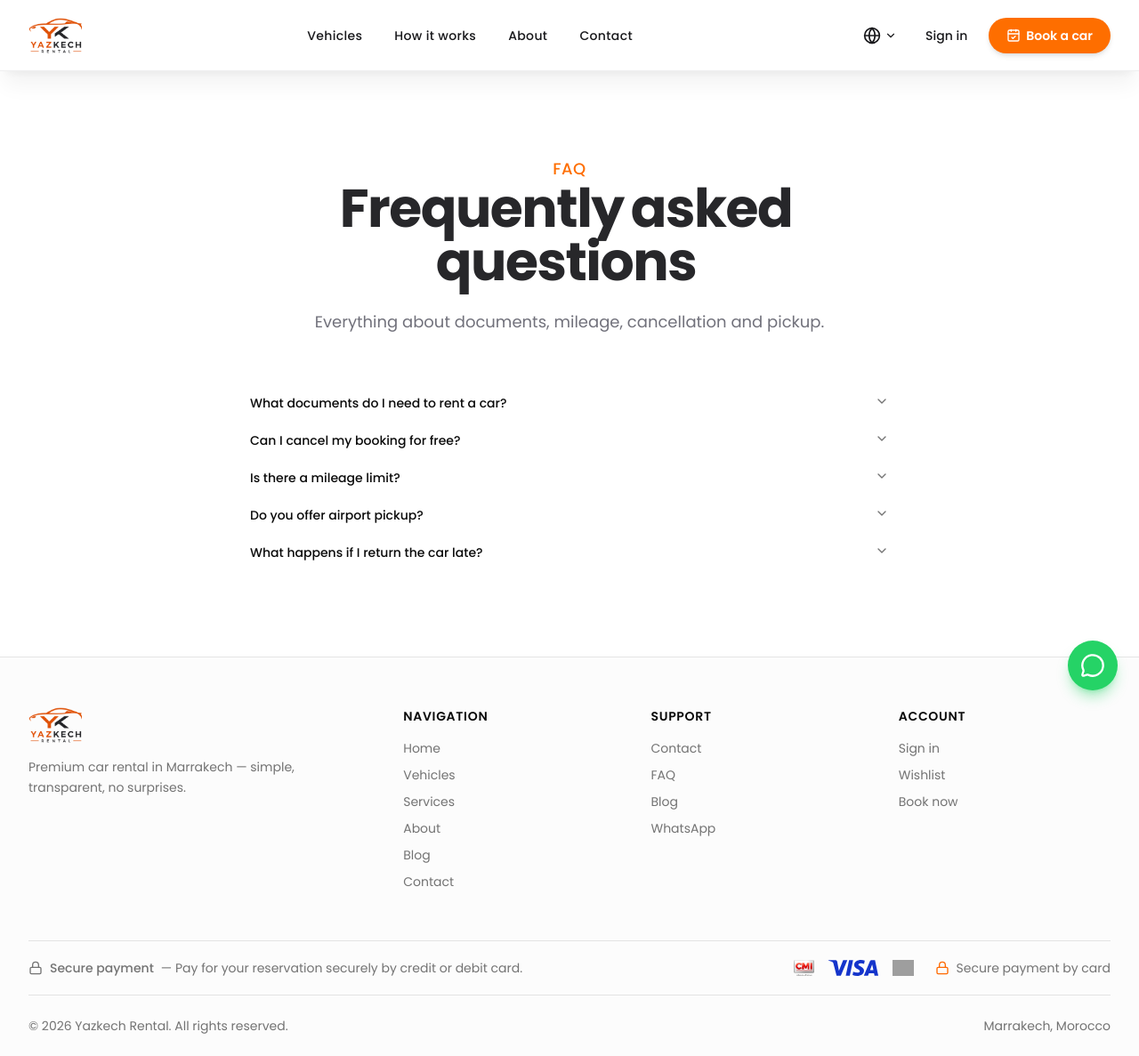
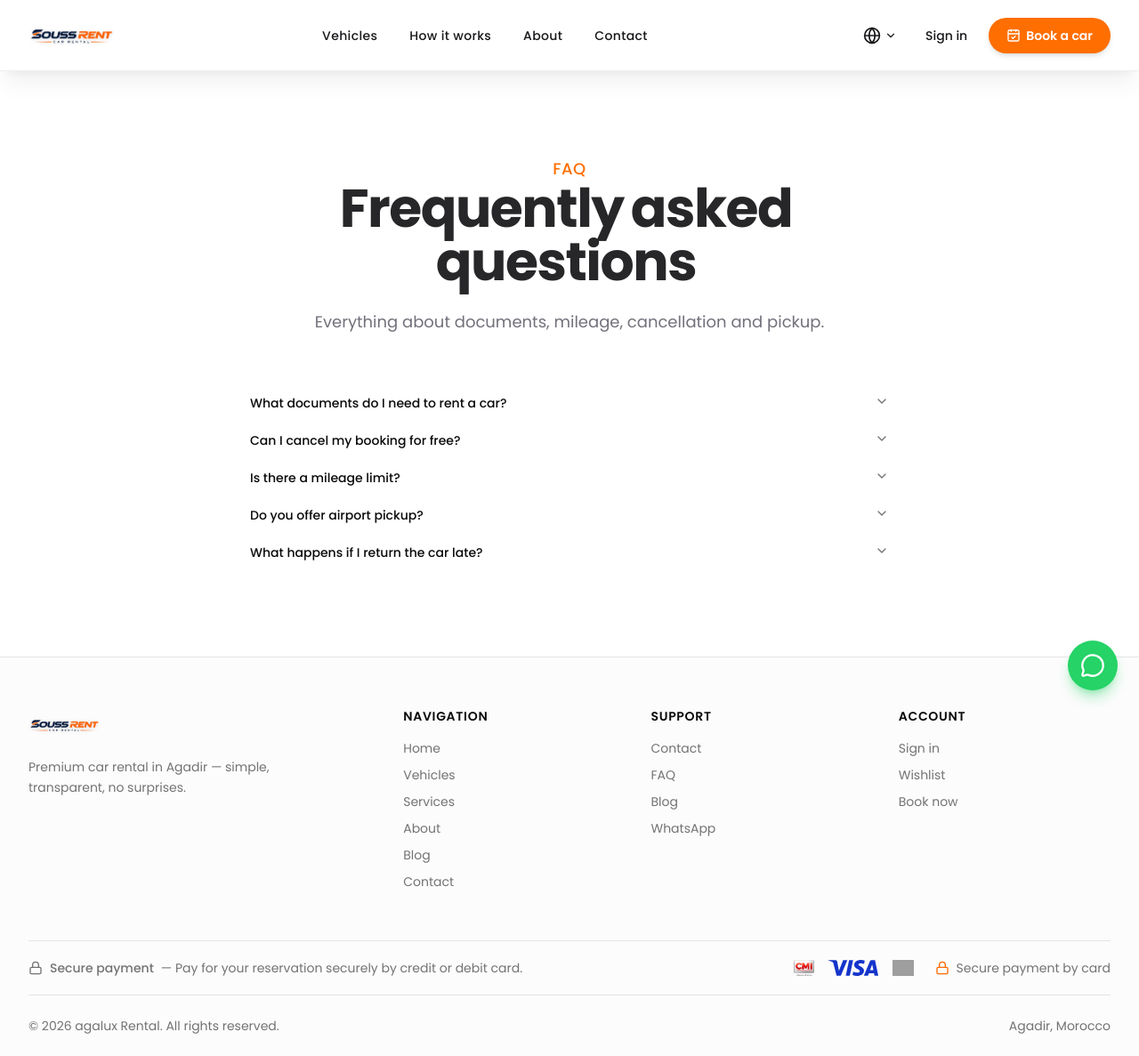
Before and after one commit to yousefeltrach/LuxCar, a Next.js app: page /faq in a window 1280 px wide. Shown: the whole page at 89% size. Built offline with nearby package versions, Linux system fonts and the light colour scheme; grey boxes are pictures that could not be loaded.

Commit message:
Enhance login, footer, and sidebar components with updated branding and improved layout

```diff
--- a/app/globals.css
+++ b/app/globals.css
@@ -151,6 +151,39 @@
   }
 }
 
+/* Preloader — logo pop-in, car drive, progress bar */
+@keyframes logo-pop {
+  0% {
+    opacity: 0;
+    transform: translateY(12px) scale(0.85);
+  }
+  100% {
+    opacity: 1;
+    transform: translateY(0) scale(1);
+  }
+}
+
+@keyframes cl-drive {
+  0% {
+    transform: translateX(-110%);
+  }
+  100% {
+    transform: translateX(260%);
+  }
+}
+
+@keyframes cl-progress {
+  0% {
+    transform: translateX(-100%);
+  }
+  50% {
+    transform: translateX(120%);
+  }
+  100% {
+    transform: translateX(300%);
+  }
+}
+
 @media (prefers-reduced-motion: no-preference) {
   .hero-rise {
     animation: hero-rise 0.9s cubic-bezier(0.22, 1, 0.36, 1) 1.7s both;
--- a/app/login/page.tsx
+++ b/app/login/page.tsx
@@ -2,6 +2,7 @@
 
 import Link from "next/link"
 import Image from "next/image"
+import { Logo } from "@/components/site/Logo"
    import {
   ArrowRight,
   CheckCircle,
@@ -27,7 +28,7 @@ type Mode = "signin" | "register"
 
 const headings = {
   signin: { title: "Welcome back", subtitle: "Sign in to manage your bookings and reservations." },
-  register: { title: "Create your account", subtitle: "Join Yazkech and rent your car in Marrakech in minutes." },
+  register: { title: "Create your account", subtitle: "Join agalux and rent your car in Agadir in minutes." },
 } as const
 
 export default function LoginPage() {
@@ -48,7 +49,7 @@ export default function LoginPage() {
         <div className="absolute inset-0 z-0">
           <Image
             src="/images/herobackground-v2.png"
-            alt="Car rental in Marrakech"
+            alt="Car rental in Agadir"
             fill
             className="object-cover"
             priority
@@ -59,14 +60,9 @@ export default function LoginPage() {
         </div>
 
         <div className="relative z-10">
-          <Image
-            src="/logos/logo.png"
-            alt="Yazkech Rental"
-            width={140}
-            height={40}
-            className="mb-10 h-10 w-auto"
-            priority
-          />
+          <div className="mb-10">
+            <Logo size="md" priority className="drop-shadow-[0_2px_10px_rgba(255,255,255,0.25)]" />
+          </div>
 
           <p className="inline-flex items-center gap-2 rounded-full border border-white/15 bg-white/10 px-4 py-1.5 text-[11px] font-bold uppercase tracking-[0.25em] text-orange-400 backdrop-blur-sm">
             <ShieldCheck className="size-3.5" />
@@ -74,7 +70,7 @@ export default function LoginPage() {
           </p>
 
           <h1 className="mt-6 text-4xl font-bold leading-tight text-white lg:text-5xl">
-            Rent your car in Marrakech with{" "}
+            Rent your car in Agadir with{" "}
             <span className="text-orange-500">total confidence</span>
           </h1>
 
@@ -107,15 +103,8 @@ export default function LoginPage() {
       <div className="flex w-full flex-col justify-center px-6 py-12 lg:w-1/2 lg:px-12">
         <div className="mx-auto w-full max-w-sm">
           <div className="mb-8 lg:hidden">
-            <Link href="/" className="inline-block">
-              <Image
-                src="/logos/logo.png"
-                alt="Yazkech Rental"
-                width={100}
-                height={32}
-                className="h-8 w-auto"
-                priority
-              />
+            <Link href="/" className="inline-block" aria-label="agalux Rental home">
+              <Logo size="sm" priority />
             </Link>
           </div>
 
--- a/components/site/AccountSidebar.tsx
+++ b/components/site/AccountSidebar.tsx
@@ -1,7 +1,7 @@
 "use client"
 
 import Link from "next/link"
-import Image from "next/image"
+import { Logo } from "./Logo"
 
 const navItems = [
   { label: "Dashboard", href: "/dashboard" },
@@ -17,15 +17,8 @@ interface AccountSidebarProps {
 export function AccountSidebar({ activeItem }: AccountSidebarProps) {
   return (
     <aside className="hidden lg:flex lg:w-64 lg:flex-col lg:border-r lg:border-foreground/10 lg:p-6">
-      <Link href="/" className="mb-8 inline-block">
-        <Image
-          src="/logos/logo.png"
-          alt="Yazkech Rental"
-          width={120}
-          height={32}
-          className="h-8 w-auto"
-          priority
-        />
+      <Link href="/" className="mb-8 inline-block" aria-label="agalux Rental home">
+        <Logo size="sm" priority />
       </Link>
 
       <nav className="flex flex-col gap-1">
--- a/components/site/CTASection.tsx
+++ b/components/site/CTASection.tsx
@@ -7,7 +7,7 @@ export function CTASection() {
       <div className="mx-auto max-w-7xl px-4 md:px-6 lg:px-8">
         <Reveal>
           <h2 className="mx-auto max-w-3xl font-display text-3xl font-semibold text-white sm:text-4xl md:text-5xl">
-            Ready to explore Marrakech at your own pace ?
+            Ready to explore Morocco at your own pace ?
           </h2>
         </Reveal>
 
--- a/components/site/FAQSection.tsx
+++ b/components/site/FAQSection.tsx
@@ -21,7 +21,7 @@ const faqs = [
   },
   {
     q: "Do you deliver to the airport?",
-    a: "Yes, we handle pickup and drop-off directly at Marrakech-Menara airport.",
+    a: "Yes, we handle pickup and drop-off directly at airport.",
   },
 ];
 
--- a/components/site/Footer.tsx
+++ b/components/site/Footer.tsx
@@ -1,7 +1,7 @@
 import { Lock } from "lucide-react";
 import Image from "next/image";
+import { Logo } from "./Logo";
 
-const IMG = "";
 const IMAGE_ROOT = "/images/";
 
 const navLinks = [
@@ -38,9 +38,9 @@ export function Footer() {
       <div className="mx-auto max-w-7xl px-4 md:px-6 lg:px-8">
         <div className="grid gap-10 py-14 md:grid-cols-[1.6fr_1fr_1fr_1fr]">
           <div>
-            <Image src={`${IMG}/logos/logo.png`} alt="Yazkech Rental" width={150} height={40} className="h-10 w-auto" />
+            <Logo size="md" />
             <p className="mt-4 max-w-xs text-sm leading-relaxed text-muted-foreground">
-              Premium car rental in Marrakech — simple, transparent, no surprises.
+              Premium car rental in Agadir — simple, transparent, no surprises.
             </p>
           </div>
 
@@ -84,8 +84,8 @@ export function Footer() {
         </div>
 
         <div className="flex flex-col items-center justify-between gap-2 border-t border-foreground/10 py-6 text-sm text-muted-foreground md:flex-row">
-          <span>&copy; 2026 Yazkech Rental. All rights reserved.</span>
-          <span>Marrakech, Morocco</span>
+          <span>&copy; 2026 agalux Rental. All rights reserved.</span>
+          <span>Agadir, Morocco</span>
         </div>
       </div>
     </footer>
--- a/components/site/Header.tsx
+++ b/components/site/Header.tsx
@@ -1,15 +1,15 @@
 "use client"
 
 import Link from "next/link"
-import Image from "next/image"
 import {
   Globe,
   Menu,
   CalendarCheck,
   ChevronDown,
-
   X,
 } from "lucide-react"
+
+import { Logo } from "./Logo"
 
 import {
   DropdownMenu,
@@ -66,15 +66,8 @@ export function Header({ solid = false }: { solid?: boolean }) {
   return (
     <header className="fixed inset-x-0 top-0 z-40 h-16 border-b border-zinc-200/60 bg-white shadow-xl shadow-black/5 md:h-20">
       <div className="mx-auto flex h-full max-w-7xl items-center justify-between gap-6 px-4 md:px-6 lg:px-8">
-        <Link href="/">
-          <Image
-            src="/logos/logo.png"
-            alt="Yazkech Rental"
-            width={160}
-            height={40}
-            priority
-            className="h-10 w-auto"
-          />
+        <Link href="/" aria-label="agalux Rental home">
+          <Logo size="lg" priority />
         </Link>
 
         <nav className="hidden items-center gap-9 md:flex">
@@ -149,13 +142,7 @@ export function Header({ solid = false }: { solid?: boolean }) {
             </SheetTrigger>
             <SheetContent side="right" className="w-80 bg-white">
               <SheetHeader className="flex flex-row items-center justify-between border-b border-zinc-100 pb-4">
-                <Image
-                  src="/logos/logo.png"
-                  alt="Yazkech Rental"
-                  width={128}
-                  height={32}
-                  className="h-8 w-auto"
-                />
+                <Logo size="sm" />
                 <SheetClose>
                   <X className="size-5" />
                 </SheetClose>
--- /dev/null
+++ b/components/site/Logo.tsx
@@ -0,0 +1,46 @@
+import Image from "next/image"
+import { cn } from "@/lib/utils"
+
+const BRAND = "agalux Rental"
+
+type LogoSize = "xs" | "sm" | "md" | "lg" | "xl"
+
+const sizeClasses: Record<LogoSize, string> = {
+  xs: "h-6 w-auto",
+  sm: "h-8 w-auto",
+  md: "h-10 w-auto",
+  lg: "h-12 w-auto",
+  xl: "h-16 w-auto sm:h-20",
+}
+
+interface LogoProps {
+  size?: LogoSize
+  className?: string
+  priority?: boolean
+  quality?: number
+}
+
+export function Logo({
+  size = "md",
+  className,
+  priority = false,
+  quality = 90,
+}: LogoProps) {
+  return (
+    <Image
+      src="/logos/soussLogo.png"
+      alt={BRAND}
+      width={1774}
+      height={887}
+      priority={priority}
+      quality={quality}
+      className={cn(
+        sizeClasses[size],
+        "select-none object-contain drop-shadow-sm",
+        className,
+      )}
+    />
+  )
+}
+
+export { BRAND }
--- a/components/site/Preloader.tsx
+++ b/components/site/Preloader.tsx
@@ -1,6 +1,7 @@
 "use client"
 
 import { useEffect, useState } from "react"
+import Image from "next/image"
 
 export function Preloader() {
   const [hidden, setHidden] = useState(false)
@@ -19,23 +20,33 @@ export function Preloader() {
   return (
     <div
       aria-hidden={hidden}
-      className={`pointer-events-none fixed inset-0 z-[9999] flex flex-col items-center justify-center gap-6 bg-white transition-opacity duration-500 ${
+      className={`pointer-events-none fixed inset-0 z-9999 flex flex-col items-center justify-center gap-8 bg-white transition-opacity duration-500 ${
         hidden ? "opacity-0" : "opacity-100"
       }`}
     >
-      <img
-        src="/logos/logo.png"
-        alt="YazKechRental"
-        className="h-16 w-auto sm:h-20"
-      />
-      <div className="relative h-12 w-64 overflow-hidden sm:h-16 sm:w-72">
-        <img
+      <div className="flex flex-col items-center gap-6">
+        <Image
+          src="/logos/soussLogo.png"
+          alt="agalux Rental"
+          width={1774}
+          height={887}
+          priority
+          quality={95}
+          className="h-20 w-auto animate-[logo-pop_0.8s_cubic-bezier(0.22,1,0.36,1)_both] object-contain drop-shadow-md sm:h-28"
+        />
+        <div className="h-px w-40 overflow-hidden rounded-full bg-gradient-to-r from-transparent via-orange-400/60 to-transparent" />
+      </div>
+
+      <div className="relative h-14 w-64 sm:h-16 sm:w-80">
+        <Image
           src="/images/car-side.png"
           alt=""
-          className="absolute -top-1 left-0 h-12 w-auto translate-x-[-100%] animate-[cl-drive_1.6s_linear_infinite] sm:h-16"
+          width={256}
+          height={64}
+          className="absolute -top-1 left-0 h-14 w-auto animate-[cl-drive_1.6s_linear_infinite] object-contain sm:h-16"
         />
-        <div className="absolute bottom-0 left-0 mt-3 h-1.5 w-full overflow-hidden rounded-full bg-gray-100">
-          <div className="h-full w-full rounded-full bg-primary animate-[cl-progress_1.6s_ease_infinite]" />
+        <div className="absolute bottom-0 left-0 h-1.5 w-full overflow-hidden rounded-full bg-gray-200/70">
+          <div className="h-full w-1/3 rounded-full bg-gradient-to-r from-orange-500 to-amber-400 animate-[cl-progress_1.6s_ease-in-out_infinite]" />
         </div>
       </div>
     </div>
--- a/components/site/index.tsx
+++ b/components/site/index.tsx
@@ -1,4 +1,5 @@
 export { Header } from "./Header";
+export { Logo } from "./Logo";
 export { HeroSection } from "./HeroSection";
 export { TrustStrip } from "./TrustStrip";
 export { StatsSection } from "./StatsSection";
```
Also changed, not shown: public/logos/soussLogo.png (added).
